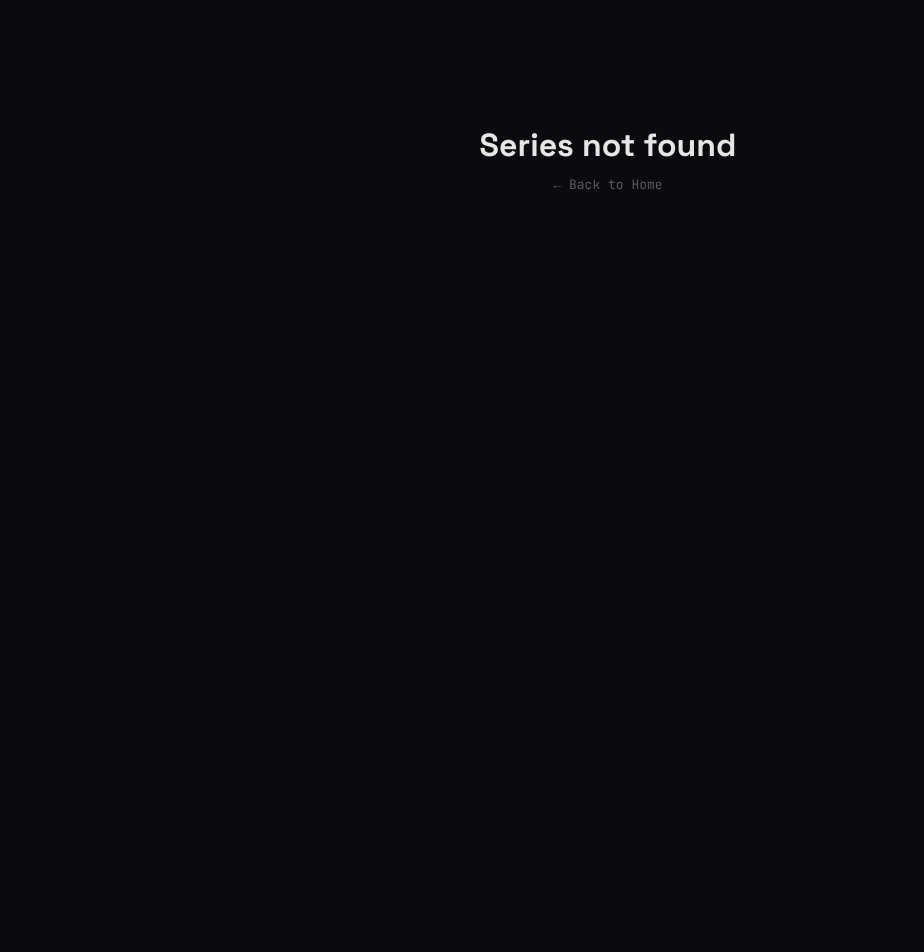
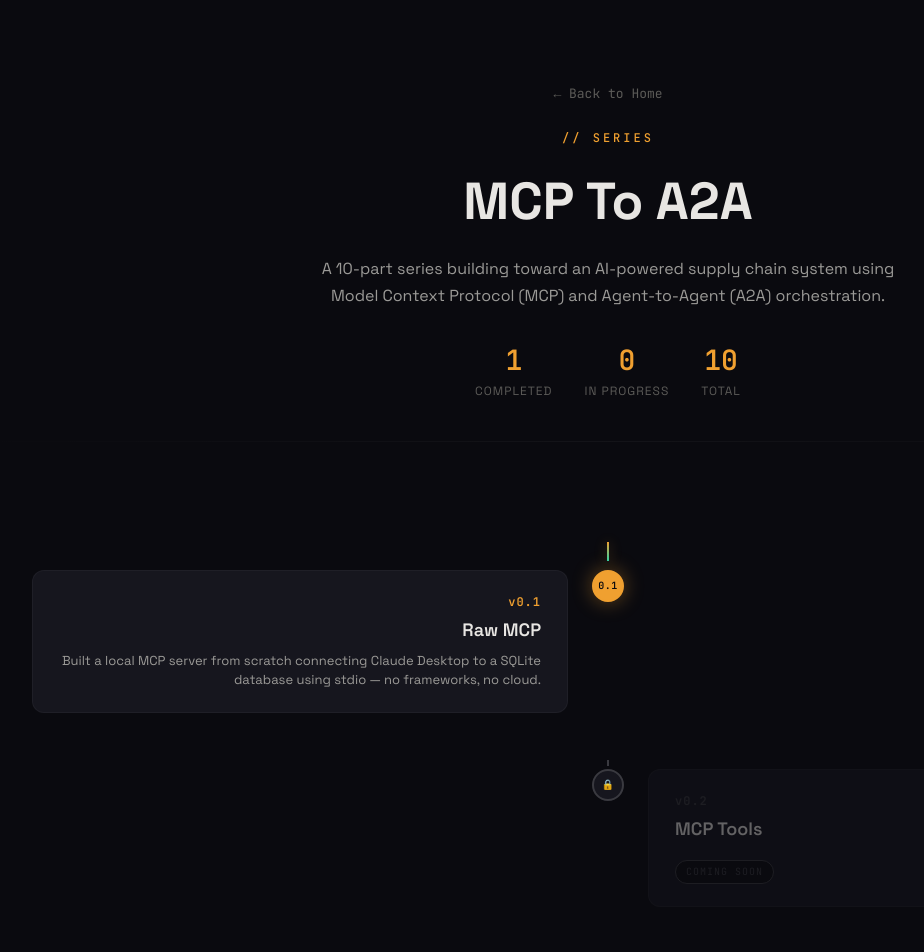
Before and after one commit to Adithyan0122/research-portfolio, a Next.js app: page /series/mcp-supply-chain in a window 1280 px wide. Before the commit this address had no page. Shown: the top 952 px of the page, without its empty margins (32-956 px from the left). Before the commit the page ends 800 px from the top, so only its background shows below. Built offline with nearby package versions, Linux system fonts and the light colour scheme.

Commit message:
mcp-to-a2a series addition

```diff
--- a/src/components/ProjectModal.js
+++ b/src/components/ProjectModal.js
@@ -7,10 +7,11 @@ import rehypeKatex from "rehype-katex";
 import "katex/dist/katex.min.css";
 import styles from "./ProjectModal.module.css";
 
-const TABS = ["Overview", "Math", "Code", "Results"];
+const DEFAULT_TABS = ["Overview", "Math", "Code", "Results"];
+const ARCH_TABS = ["Overview", "Architecture", "Math", "Code", "Results"];
 
 export default function ProjectModal({ version, onClose }) {
-    const [activeTab, setActiveTab] = useState(0);
+    const [activeTab, setActiveTab] = useState("Overview");
 
     // Close on Escape
     useEffect(() => {
@@ -53,11 +54,13 @@ export default function ProjectModal({ version, onClose }) {
 
                     {/* Tabs */}
                     <div className={styles.tabs}>
-                        {TABS.map((tab, i) => (
+                        {(version.architecture ? ARCH_TABS : DEFAULT_TABS)
+                            .filter(tab => tab !== "Math" || version.pdfPath)
+                            .map((tab) => (
                                 <button
                                     key={tab}
-                                className={`${styles.tab} ${i === activeTab ? styles.tab_active : ""}`}
-                                onClick={() => setActiveTab(i)}
+                                    className={`${styles.tab} ${activeTab === tab ? styles.tab_active : ""}`}
+                                    onClick={() => setActiveTab(tab)}
                                 >
                                     {tab}
                                 </button>
@@ -66,10 +69,11 @@ export default function ProjectModal({ version, onClose }) {
 
                     {/* Tab Content */}
                     <div className={styles.tab_content}>
-                        {activeTab === 0 && <OverviewTab version={version} />}
-                        {activeTab === 1 && <MathTab version={version} />}
-                        {activeTab === 2 && <CodeTab version={version} />}
-                        {activeTab === 3 && <ResultsTab version={version} />}
+                        {activeTab === "Overview" && <OverviewTab version={version} />}
+                        {activeTab === "Architecture" && <ArchitectureTab version={version} />}
+                        {activeTab === "Math" && <MathTab version={version} />}
+                        {activeTab === "Code" && <CodeTab version={version} />}
+                        {activeTab === "Results" && <ResultsTab version={version} />}
                     </div>
                 </motion.div>
             </motion.div>
@@ -91,6 +95,27 @@ function OverviewTab({ version }) {
                     <h4>Key Insight</h4>
                     <p className={styles.highlight}>{version.keyInsight}</p>
                 </>
+            )}
+        </>
+    );
+}
+
+function ArchitectureTab({ version }) {
+    if (!version.architecture) return <p>No architecture details provided.</p>;
+
+    return (
+        <>
+            <h4>System Architecture</h4>
+            <p>{version.architecture.description}</p>
+
+            {version.architecture.imagePath && (
+                <div style={{ marginTop: 24, marginBottom: 24, borderRadius: 8, overflow: 'hidden', border: '1px solid var(--border)' }}>
+                    <img
+                        src={version.architecture.imagePath}
+                        alt="Architecture Diagram"
+                        style={{ width: "100%", height: "auto", display: "block" }}
+                    />
+                </div>
             )}
         </>
     );
--- a/src/components/Timeline.js
+++ b/src/components/Timeline.js
@@ -103,7 +103,7 @@ function TimelineNode({ version, index, side, isLastCompleted, totalNodes, onSel
             <div className={contentClass} onClick={s !== "locked" && s !== "in-progress" ? onSelect : undefined}>
                 <p className={versionClass}>{version.version}</p>
                 <h3 className={styles.node__subtitle}>{version.subtitle}</h3>
-                <p className={styles.node__desc}>{version.whatChanged}</p>
+                {s !== "locked" && <p className={styles.node__desc}>{version.whatChanged}</p>}
                 {s === "locked" && (
                     <span className={`${styles.node__badge} ${styles.node__badge_locked}`}>
                         Coming Soon
--- a/src/data/projects.js
+++ b/src/data/projects.js
@@ -76,9 +76,9 @@ export const aboutData = {
 export const seriesData = [
   {
     slug: "rag",
-    title: "RAG Systems",
+    title: "Vector-2-Graph RAG",
     description:
-      "A 10-part deep dive into Retrieval-Augmented Generation — from a raw NumPy prototype to a full knowledge-graph-powered system. Every version ships. Every lesson is documented.",
+      "A 10-part deep dive into Retrieval-Augmented Generation — evolving from raw vector retrieval to structured graph-based knowledge synthesis. Every version ships. Every lesson is documented.",
     versions: [
       {
         version: "v0.1",
@@ -228,6 +228,96 @@ Precision   = useful_chunks / retrieved_chunks`,
       },
     ],
   },
+  {
+    slug: "mcp-supply-chain",
+    title: "MCP To A2A",
+    description:
+      "A 10-part series building toward an AI-powered supply chain system using Model Context Protocol (MCP) and Agent-to-Agent (A2A) orchestration.",
+    versions: [
+      {
+        version: "v0.1",
+        subtitle: "Raw MCP",
+        status: "completed",
+        whatChanged: "Built a local MCP server from scratch connecting Claude Desktop to a SQLite database using stdio — no frameworks, no cloud.",
+        whatYouPublish: "I built my first MCP server from scratch. Here's what surprised me.",
+        keyInsight: "MCP doesn't use HTTP; it uses stdio pipes (stdin/stdout). This makes it entirely offline and incredibly fast, but requires careful handling of stdout logs.",
+        githubUrl: "https://github.com/Adithyan0122/Vector-To-Graph-RAG/tree/main/v0.1-Baby-RAG",
+        architecture: {
+          description: "The system uses a 3-layer architecture: Claude Desktop (AI Interface) <-> server.py (MCP Server) <-> inventory.db (SQLite). Communication happens over JSON-RPC via stdio pipes.",
+          imagePath: "/images/mcp_v0.1_architecture.png",
+        },
+        codeSnippet: `# Always log to stderr to avoid breaking the MCP pipe
+print("debug message", file=sys.stderr)
+
+# Use absolute paths for the database
+DB_PATH = os.path.join(os.path.dirname(os.path.abspath(__file__)), "inventory.db")`,
+        result: "Successfully exposed `get_inventory` and `get_product` tools to Claude Desktop. Achieved $0 cost and 100% local execution.",
+      },
+      {
+        version: "v0.2",
+        subtitle: "MCP Tools",
+        status: "locked",
+        whatChanged: "Expand the server with 4 proper tools: read_stock, write_stock, search_product, and update_price.",
+        whatYouPublish: "Benchmark table: tool call latency vs. data size",
+      },
+      {
+        version: "v0.3",
+        subtitle: "MCP Server",
+        status: "locked",
+        whatChanged: "Real MCP server with PostgreSQL, error handling, auth, deployed on Docker.",
+        whatYouPublish: "Demo video + failure analysis writeup",
+      },
+      {
+        version: "v0.4",
+        subtitle: "Raw A2A",
+        status: "locked",
+        whatChanged: "Two agents talk to each other: Inventory Agent pings Order Agent via A2A.",
+        whatYouPublish: "Side-by-side: A2A handshake vs. direct API call",
+      },
+      {
+        version: "v0.5",
+        subtitle: "Agent Cards",
+        status: "locked",
+        whatChanged: "Build proper Agent Cards for 3 agents, test discovery between them.",
+        whatYouPublish: "\"How Agent Cards work — and where they break\"",
+      },
+      {
+        version: "v0.6",
+        subtitle: "MCP + A2A Together",
+        status: "locked",
+        whatChanged: "Inventory Agent (MCP -> DB) triggers Order Agent (A2A) automatically.",
+        whatYouPublish: "Architecture diagram + flow walkthrough video",
+      },
+      {
+        version: "v0.7",
+        subtitle: "Supplier Agents",
+        status: "locked",
+        whatChanged: "Build 3 mock Supplier Agents that respond to bid requests via A2A.",
+        whatYouPublish: "Comparison: which supplier agent design scaled best",
+      },
+      {
+        version: "v0.8",
+        subtitle: "Pricing Agent",
+        status: "locked",
+        whatChanged: "Dynamic pricing logic: connects via MCP to market API, adjusts in real-time.",
+        whatYouPublish: "Latency vs. accuracy tradeoff curve",
+      },
+      {
+        version: "v0.9",
+        subtitle: "Orchestrator",
+        status: "locked",
+        whatChanged: "One master agent coordinates all others, handles failures gracefully.",
+        whatYouPublish: "\"The scorecard\" — every agent graded on reliability",
+      },
+      {
+        version: "v1.0",
+        subtitle: "Full Supply Chain",
+        status: "locked",
+        whatChanged: "Complete system: Inventory + Pricing + Order + Supplier + Finance + Orchestrator.",
+        whatYouPublish: "End-to-end demo: product goes out of stock -> restocked automatically, zero human input",
+      },
+    ],
+  },
   // To add a new series, copy the structure above and change the slug, title, etc.
   // Example:
   // {
```
Also changed, not shown: 1 other file (tests, documents, lock files or other folders). Lines whose indentation alone changed are shown as unchanged.
